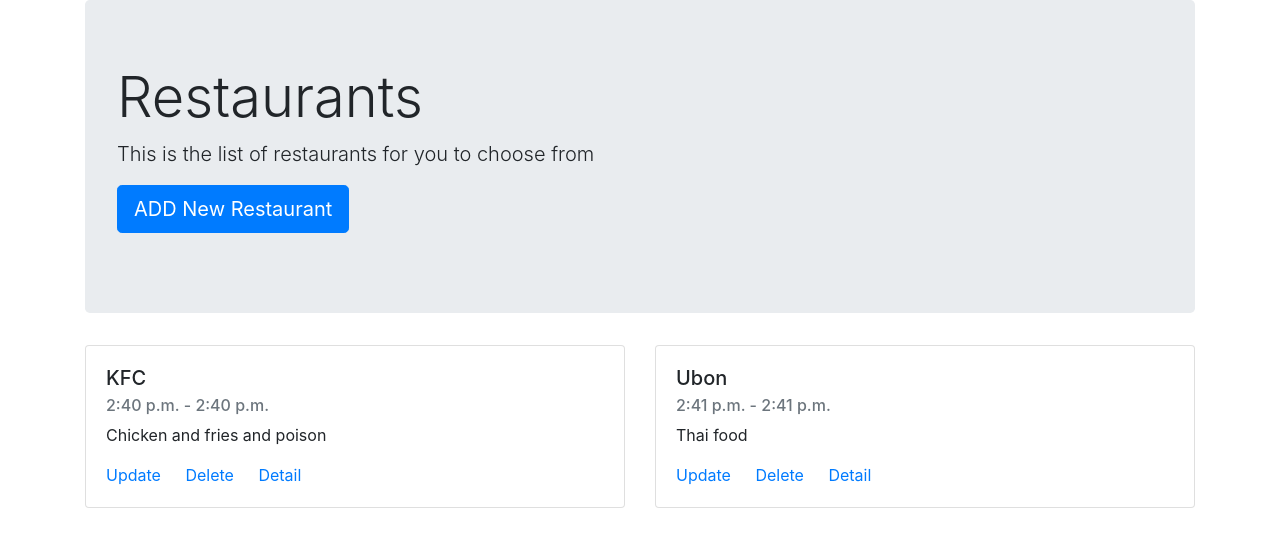
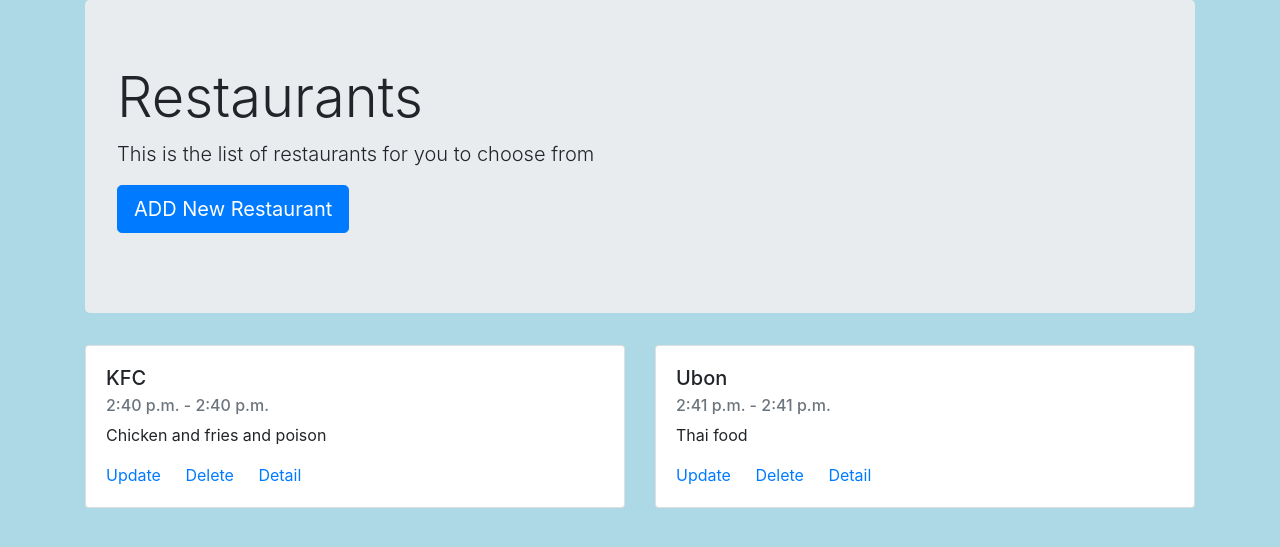
Before and after one commit to aalfahad/Foodhub, a Django app: page /list/ in a window 1280 px wide. Shown: the top 547 px of the page. Run offline with Django 3.2, Linux system fonts and the light colour scheme; data comes from the database, SQL or seed files in the repository; some libraries are stand-ins or nearby versions.

Commit message:
added static

```diff
--- a/foodhub/settings.py
+++ b/foodhub/settings.py
@@ -122,3 +122,4 @@ USE_TZ = True
 # https://docs.djangoproject.com/en/2.0/howto/static-files/
 
 STATIC_URL = '/static/'
+STATIC_ROOT = os.path.join(BASE_DIR, "static")
--- a/foodhub/urls.py
+++ b/foodhub/urls.py
@@ -16,6 +16,8 @@ Including another URLconf
 from django.contrib import admin
 from django.urls import path
 from restaurants import views
+from django.conf import settings
+from django.conf.urls.static import static
 
 
 urlpatterns = [
@@ -31,5 +33,8 @@ urlpatterns = [
 
 ]
 
+if settings.DEBUG:
+    urlpatterns += static(settings.STATIC_URL, document_root=settings.STATIC_ROOT)
+
 # you choose whatever url you want. views."the_function_defined_in_the views_file"
 # you import the views file from the app
--- /dev/null
+++ b/restaurants/static/style.css
@@ -0,0 +1,3 @@
+.coded {
+	background-color: lightblue;
+}
--- a/restaurants/templates/base.html
+++ b/restaurants/templates/base.html
@@ -1,4 +1,5 @@
 <!DOCTYPE html>
+{% load static %}
 <html lang="en">
 <head>
 	<meta charset="UTF-8">
@@ -8,8 +9,9 @@
 	{% endblock the_title %}
 	</title>
 <link rel="stylesheet" href="https://maxcdn.bootstrapcdn.com/bootstrap/4.0.0/css/bootstrap.min.css" integrity="sha384-Gn5384xqQ1aoWXA+058RXPxPg6fy4IWvTNh0E263XmFcJlSAwiGgFAW/dAiS6JXm" crossorigin="anonymous">
+<link rel="stylesheet" href="{% static 'style.css' %}">
 </head>
-<body>
+<body class="coded">
 	<div class="container">
 	{% block content %}
 
```
